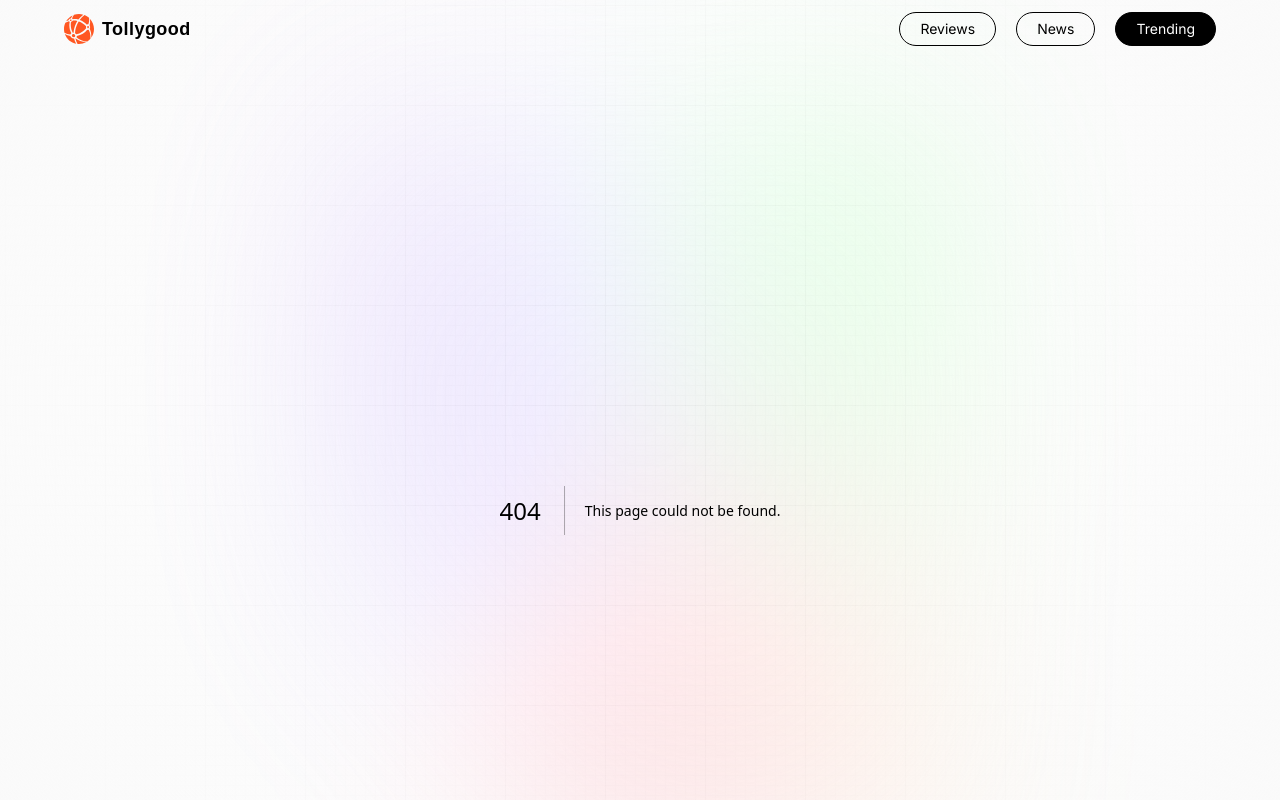
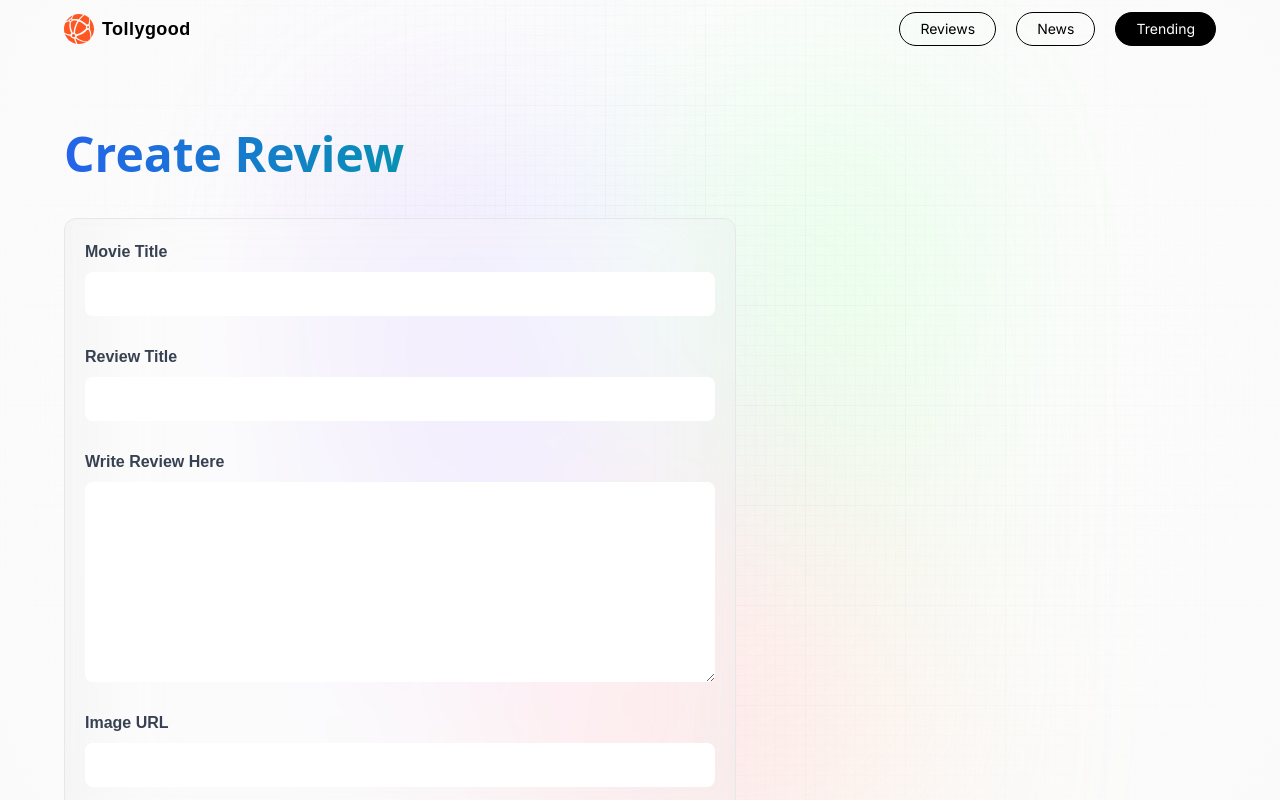
Before and after one commit to khadyothan/tollygood-next, a Next.js app: page /create-review in a window 1280 px wide. Before the commit this address had no page. Shown: the top 800 px of the page. Built offline with nearby package versions, Linux system fonts and the light colour scheme.

Commit message:
added create review route and api with database

```diff
--- /dev/null
+++ b/app/api/review/new/route.js
@@ -0,0 +1,20 @@
+import { connectToDB } from "@utils/database";
+
+export const POST = async (req, res) => {
+  const { movieTitle, reviewTitle, reviewContent, imageURL } = await req.json();
+
+  try {
+    const client = await connectToDB();
+    const query = `
+      INSERT INTO reviews (movie_title, review_title, review_content, imageurl, created_at)
+      VALUES ($1, $2, $3, $4, CURRENT_TIMESTAMP)
+    `;
+    const values = [movieTitle, reviewTitle, reviewContent, imageURL];
+    await client.query(query, values);
+    client.end();
+    return new Response("Review Sucessfully Created", { status: 201 });
+  } catch (error) {
+    console.log(error);
+    return new Response("Failed to create a new prompt", { status: 500 });
+  }
+};
--- /dev/null
+++ b/app/api/review/route.js
@@ -0,0 +1,16 @@
+import { connectToDB } from "@utils/database";
+
+export const GET = async (req, res) => {
+  try {
+    const client = await connectToDB();
+    const query = `SELECT * FROM reviews ORDER BY created_at DESC`;
+    const { rows } = await client.query(query);
+    client.end();
+    return new Response(JSON.stringify(rows), { status: 200 });
+  } catch (error) {
+    console.log(error);
+    return new Response(JSON.stringify({ error: "Internal Server Error" }), {
+      status: 500,
+    });
+  }
+};
--- /dev/null
+++ b/app/create-review/page.jsx
@@ -0,0 +1,52 @@
+"use client";
+
+import { useState } from "react";
+import { useRouter } from "next/navigation";
+import Form from "@components/Form";
+
+const CreateReview = () => {
+  const router = useRouter();
+  const [submitting, setSubmitting] = useState(false);
+  const [review, setReview] = useState({
+    movieTitle: "",
+    reviewTitle: "",
+    reviewContent: "",
+    imageURL: "",
+  });
+
+  async function createReview(e) {
+    e.preventDefault();
+    setSubmitting(true);
+    try {
+      const response = await fetch("/api/review/new", {
+        method: "POST",
+        body: JSON.stringify({
+          movieTitle: review.movieTitle,
+          reviewTitle: review.reviewTitle,
+          reviewContent: review.reviewContent,
+          imageURL: review.imageURL,
+        }),
+      });
+      console.log(response.ok);
+      if (response.ok) {
+        router.push("/");
+      }
+    } catch (error) {
+      console.log(error);
+    } finally {
+      setSubmitting(false);
+    }
+  }
+
+  return (
+    <Form
+      type="Create"
+      review={review}
+      setReview={setReview}
+      submitting={submitting}
+      handleSubmit={createReview}
+    />
+  );
+};
+
+export default CreateReview;
--- /dev/null
+++ b/components/Form.jsx
@@ -0,0 +1,82 @@
+import Link from "next/link";
+
+const Form = ({ type, review, setReview, submitting, handleSubmit }) => {
+  return (
+    <section className="w-full max-w-full flex-start flex-col">
+      <h1 className="head_text text-left">
+        <span className="blue_gradient">{type} Review</span>
+      </h1>
+      <form
+        onSubmit={handleSubmit}
+        className="mt-10 w-full max-w-2xl flex flex-col gap-7 glassmorphism"
+      >
+        <label>
+          <span className="font-satoshi font-semibold text-base text-gray-700">
+            Movie Title
+          </span>
+          <input
+            type="text"
+            className="form_input"
+            value={review.movieTitle}
+            onChange={(e) =>
+              setReview((prev) => ({ ...prev, movieTitle: e.target.value }))
+            }
+          />
+        </label>
+        <label>
+          <span className="font-satoshi font-semibold text-base text-gray-700">
+            Review Title
+          </span>
+          <input
+            type="text"
+            className="form_input"
+            value={review.reviewTitle}
+            onChange={(e) =>
+              setReview((prev) => ({ ...prev, reviewTitle: e.target.value }))
+            }
+          />
+        </label>
+        <label>
+          <span className="font-satoshi font-semibold text-base text-gray-700">
+            Write Review Here
+          </span>
+          <textarea
+            type="text"
+            className="form_textarea"
+            value={review.reviewContent}
+            onChange={(e) =>
+              setReview((prev) => ({ ...prev, reviewContent: e.target.value }))
+            }
+          />
+        </label>
+        <label>
+          <span className="font-satoshi font-semibold text-base text-gray-700">
+            Image URL
+          </span>
+          <input
+            type="text"
+            className="form_input"
+            value={review.imageURL}
+            onChange={(e) =>
+              setReview((prev) => ({ ...prev, imageURL: e.target.value }))
+            }
+          />
+        </label>
+        <div className="flex-end mx-3 mb-5 gap-4">
+          <Link href="/" className="text-gray-500 text-sm">
+            Cancel
+          </Link>
+          <button
+            type="submit"
+            disabled={submitting}
+            className="px-5 py-1.5 text-sm bg-primary-orange rounded-full text-white"
+          >
+            {submitting ? `${type}ing...` : type}
+          </button>
+        </div>
+      </form>
+    </section>
+  );
+};
+
+export default Form;
--- /dev/null
+++ b/utils/database.js
@@ -0,0 +1,26 @@
+import pg from "pg";
+
+let isConnected = false;
+let client;
+
+export const connectToDB = async () => {
+  if (isConnected) {
+    console.log("Database is already connected");
+  }
+
+  try {
+    client = new pg.Client({
+      user: "postgres",
+      host: "localhost",
+      database: "tollygood",
+      password: "khadyulocaldatabase",
+      port: 5432,
+    });
+    await client.connect();
+    isConnected = true;
+    console.log("PostgreSQL connected");
+    return client;
+  } catch (error) {
+    console.log(error);
+  }
+};
```
